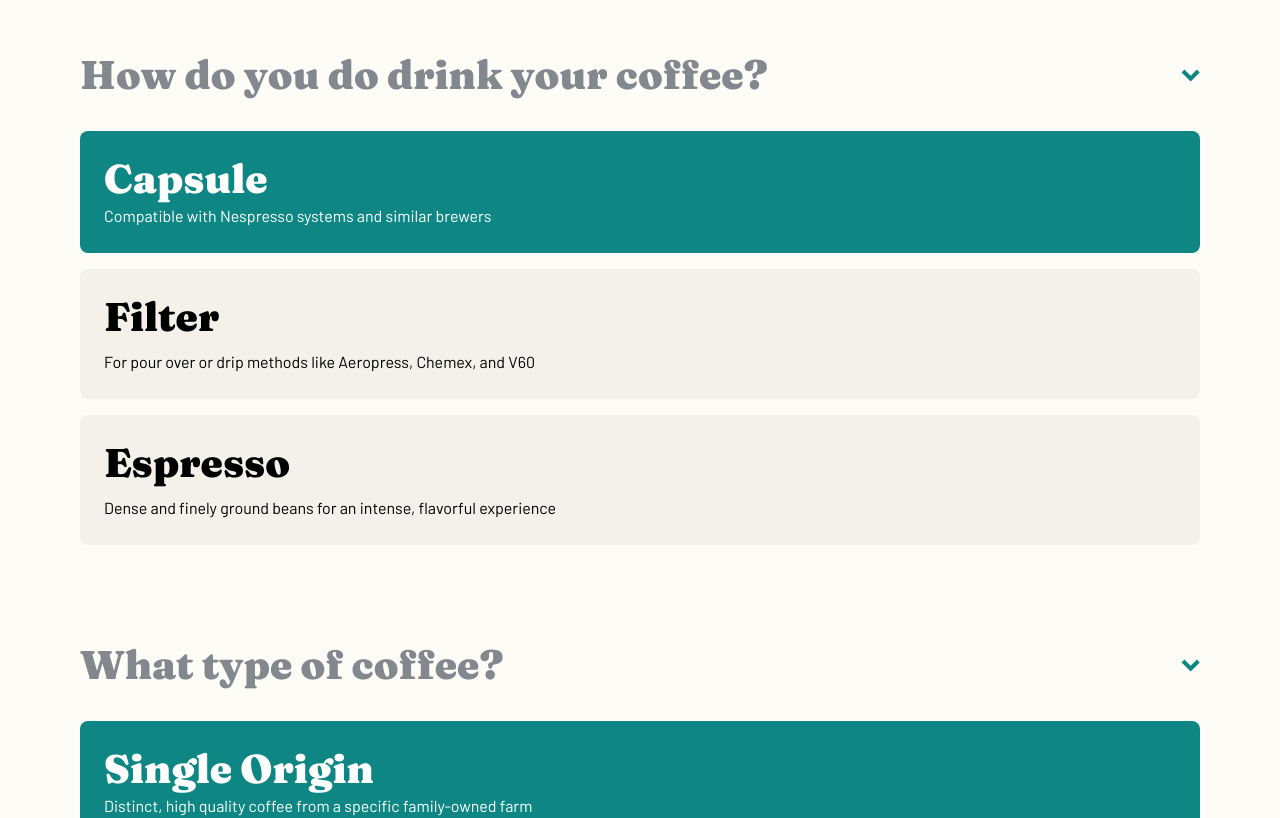
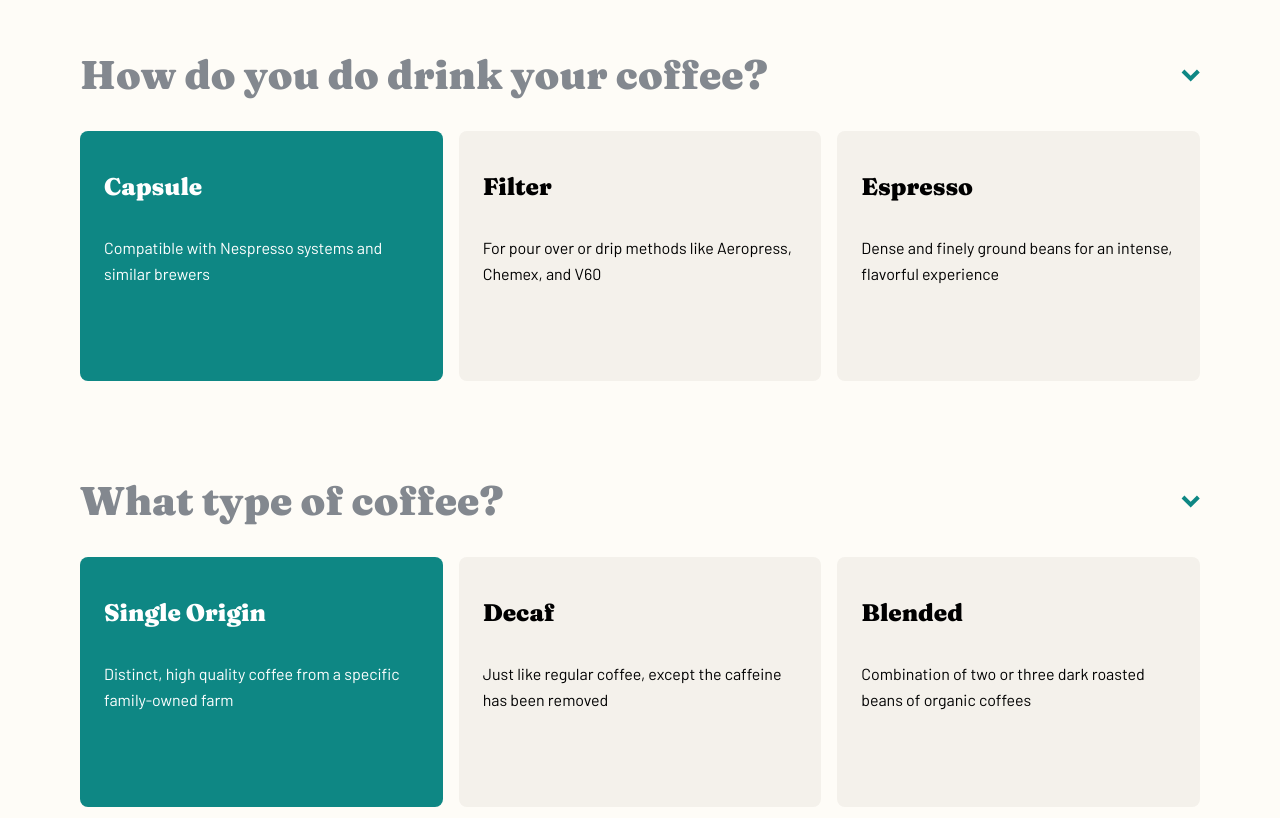
Before and after one commit to gcarter89/coffeeroasters, a React (Create React App) app: page / in a window 1280 px wide. Shown: the part 1280-2098 px from the top of the page. Built offline with nearby package versions, Linux system fonts and the light colour scheme.

Commit message:
selection tablet layout complete

```diff
--- a/src/components/plan/Plan.module.scss
+++ b/src/components/plan/Plan.module.scss
@@ -223,6 +223,35 @@
             background-color: #FDD6BA;
             border: none;
         }
+
+        &__selectionButtons {
+            height: 250px;
+            flex-direction: row;
+        }
+
+        &__selectionButton{
+            width: 33.33%;
+            display: flex;
+            flex-direction: column;
+            padding: 32px 24px;
+
+            h3 {
+                font-size: 24px;
+                margin-bottom: 24px;
+            }
+
+            &_selected {
+                width: 33.33%;
+                display: flex;
+                flex-direction: column;
+                padding: 32px 24px;
+
+                h3 {
+                    font-size: 24px;
+                    margin-bottom: 24px;
+                }
+            }
+        }
     }
 }
 
```
